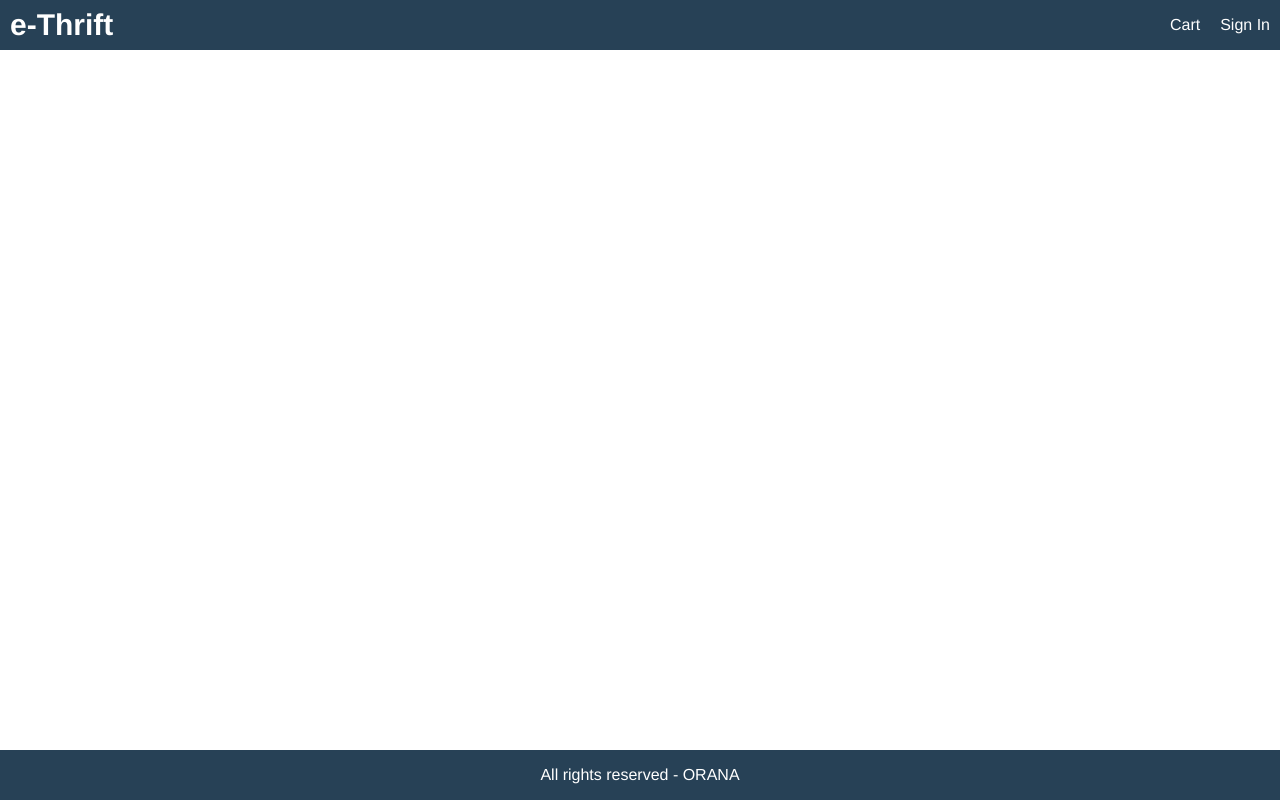
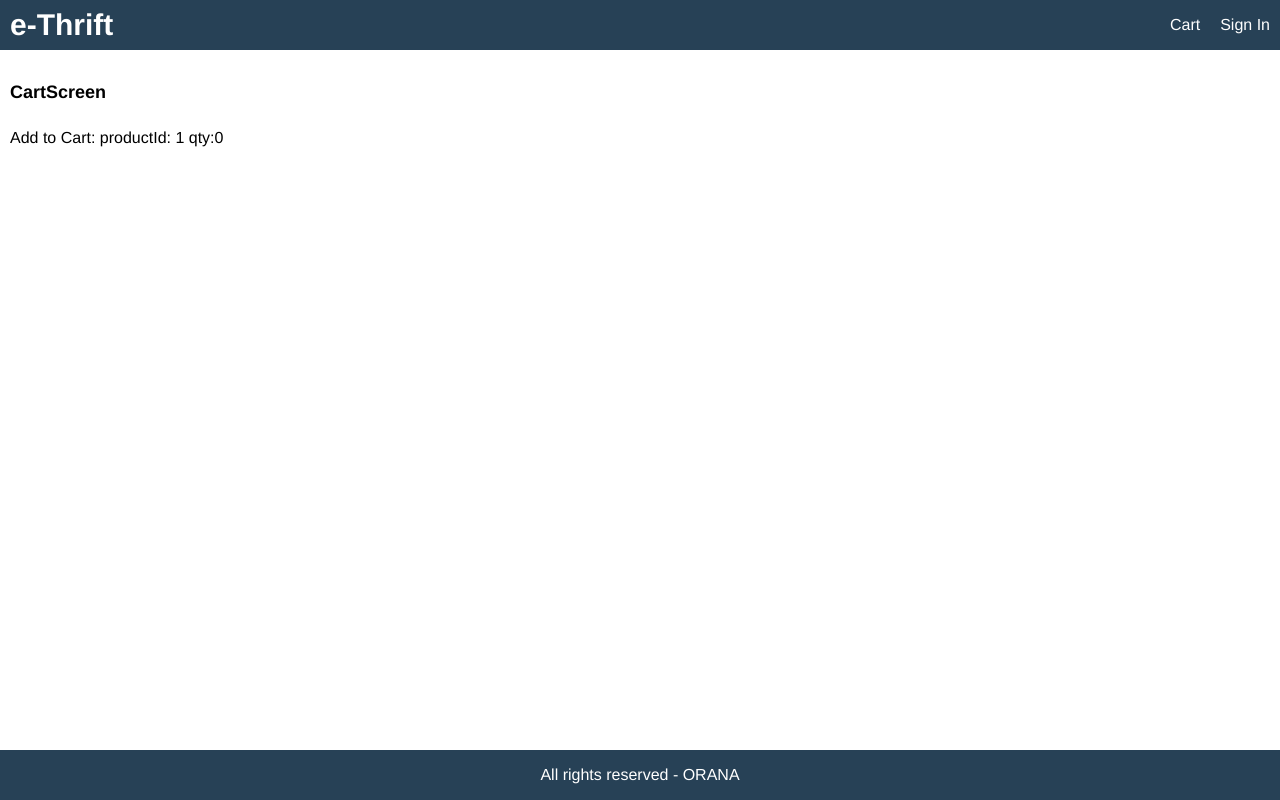
Before and after one commit to giannisgkountras/eshop-template, a React (Create React App) app in the folder frontend/: page /cart/1 in a window 1280 px wide. Built offline with nearby package versions, Linux system fonts and the light colour scheme.

Commit message:
add to cart button

```diff
--- a/frontend/src/App.js
+++ b/frontend/src/App.js
@@ -1,5 +1,6 @@
 import React from "react";
 import { BrowserRouter, Route, Routes } from "react-router-dom";
+import CartScreen from "./screens/CartScreen";
 import HomeScreen from "./screens/HomeScreen";
 import ProductScreen from "./screens/ProductScreen";
 
@@ -20,8 +21,9 @@
         </header>
         <main>
           <Routes>
+            <Route path="/cart/:id" element={<CartScreen />} />
+            <Route path="/cart" element={<CartScreen />} />
             <Route path="/product/:id" element={<ProductScreen />} />
-
             <Route path="/" element={<HomeScreen />} exact></Route>
           </Routes>
         </main>
--- a/frontend/src/index.css
+++ b/frontend/src/index.css
@@ -78,7 +78,9 @@
 li{
   margin-top: 1rem;
 }
-
+input,
+select,
+textarea,
 button{
   padding: 1rem;
   border-radius: 0.5rem;
@@ -87,9 +89,14 @@
   font-family: Helvetica, Arial, sans-serif;
   -webkit-font-smoothing: antialiased;
   -moz-osx-font-smoothing: grayscale;
+}
+button{
   background-color: #f8f8f8;
-  cursor: pointer;
+    cursor: pointer;
 }
+input:hover,
+select:hover,
+textarea:hover,
 button:hover{
   border: 0.15rem #404040 solid;
 }
--- /dev/null
+++ b/frontend/src/screens/CartScreen.js
@@ -0,0 +1,17 @@
+import React from "react";
+import { useParams, useSearchParams } from "react-router-dom";
+
+export default function CartScreen() {
+  const productId = useParams();
+  const [searchParams] = useSearchParams();
+  const qty = [searchParams] ? Number(searchParams.get("qty")) : 1;
+
+  return (
+    <div>
+      <h1>CartScreen</h1>
+      <p>
+        Add to Cart: productId: {productId.id} qty:{qty}
+      </p>
+    </div>
+  );
+}
--- a/frontend/src/screens/ProductScreen.js
+++ b/frontend/src/screens/ProductScreen.js
@@ -1,14 +1,16 @@
-import React, { useEffect } from "react";
+import React, { useEffect, useState } from "react";
 import Rating from "../components/Rating";
-import { Link, useParams } from "react-router-dom";
+import { Link, useParams, useNavigate } from "react-router-dom";
 import { useDispatch, useSelector } from "react-redux";
 import LoadingBox from "../components/LoadingBox";
 import MessageBox from "../components/MessageBox";
 import { detailsProduct } from "../actions/productActions";
 
 export default function ProductScreen(props) {
+  let navigate = useNavigate();
   const productId = useParams();
   const dispatch = useDispatch();
+  const [qty, setQty] = useState(1);
 
   const productDetails = useSelector((state) => state.productDetails);
   const { loading, error, product } = productDetails;
@@ -16,6 +18,10 @@
   useEffect(() => {
     dispatch(detailsProduct(productId.id));
   }, [dispatch, productId.id]);
+
+  const addToCartHandler = () => {
+    navigate(`/cart/${productId.id}?qty=${qty}`);
+  };
 
   return (
     <div>
@@ -60,9 +66,29 @@
                       <div>{product.countInStock > 0 ? <span className="success">In Stock</span> : <span className="danger">Unavailable</span>}</div>
                     </div>
                   </li>
-                  <li>
-                    <button className="primary block">Add to Cart</button>
-                  </li>
+                  {product.countInStock > 0 && (
+                    <>
+                      <li>
+                        <div className="row">
+                          <div>Quantity</div>
+                          <div>
+                            <select value={qty} onChange={(e) => setQty(e.target.value)}>
+                              {[...Array(product.countInStock).keys()].map((x) => (
+                                <option key={x + 1} value={x + 1}>
+                                  {x + 1}
+                                </option>
+                              ))}
+                            </select>
+                          </div>
+                        </div>
+                      </li>
+                      <li>
+                        <button onClick={addToCartHandler} className="primary block">
+                          Add to Cart
+                        </button>
+                      </li>
+                    </>
+                  )}
                 </ul>
               </div>
             </div>
```
Also changed, not shown: 1 other file (tests, documents, lock files or other folders).
